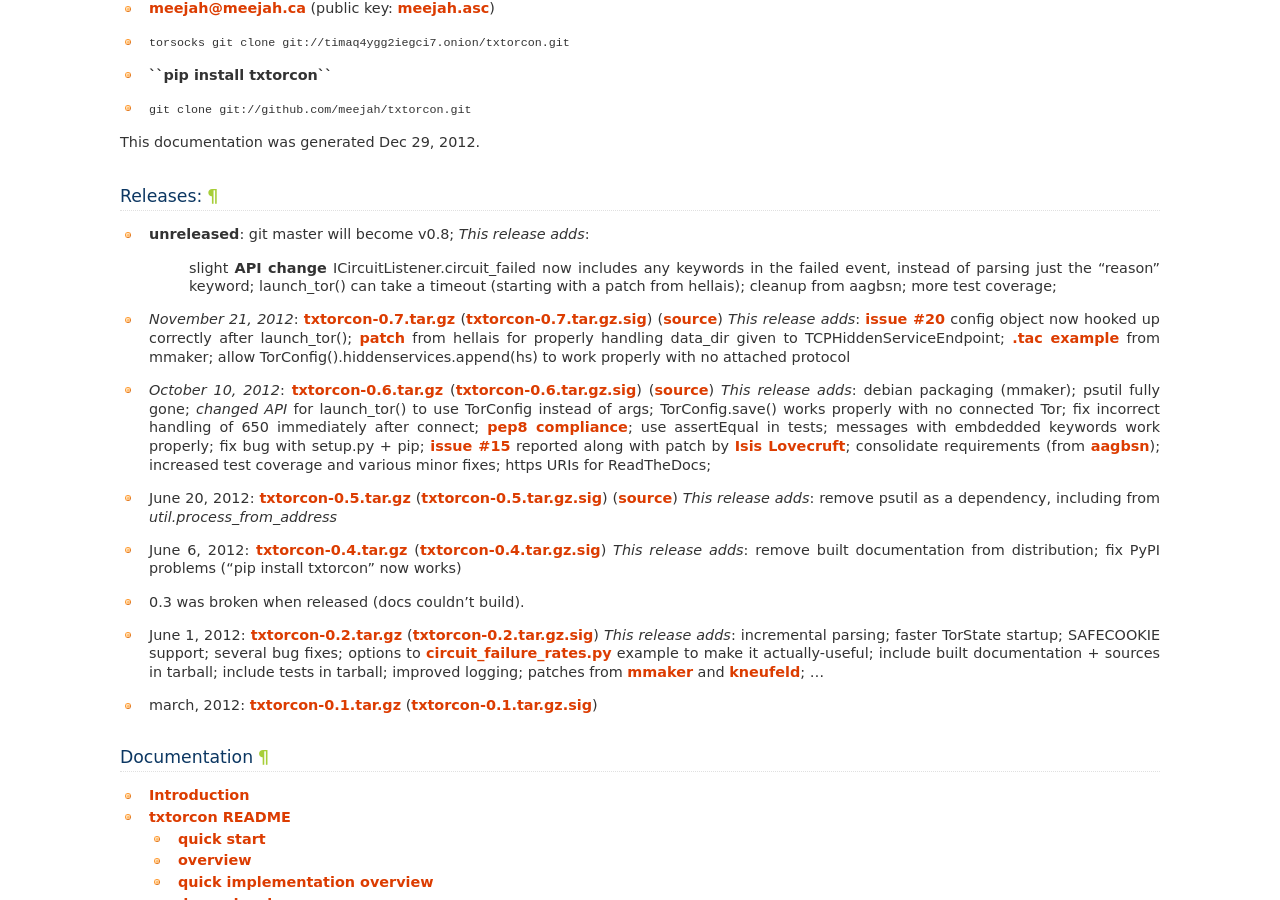
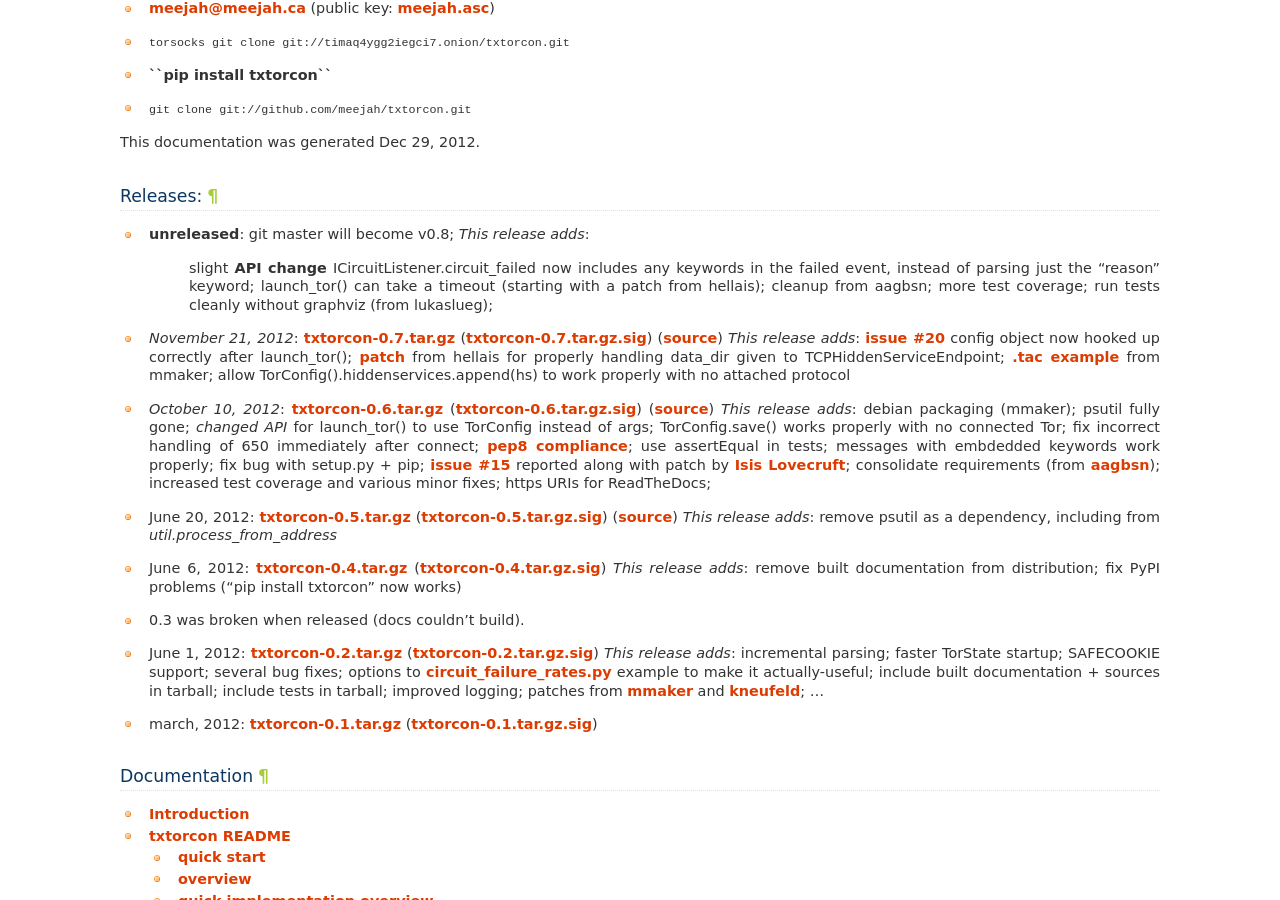
Before and after one commit to meejah/txtorcon, a Sphinx documentation site: the page built from docs/index.rst, in a window 1280 px wide and 900 px high, scrolled down 842 px. Built offline with Sphinx 7.4.7, drawn with Linux system fonts in a browser that asks for light colours.

Commit message:
note about graphviz cleanup

```diff
--- a/docs/index.rst
+++ b/docs/index.rst
@@ -52,6 +52,7 @@
    launch_tor() can take a timeout (starting with a patch from hellais);
    cleanup from aagbsn;
    more test coverage;
+   run tests cleanly without graphviz (from lukaslueg);
 
 - *November 21, 2012*: `txtorcon-0.7.tar.gz <https://timaq4ygg2iegci7.onion/txtorcon-0.7.tar.gz>`_ (`txtorcon-0.7.tar.gz.sig <https://timaq4ygg2iegci7.onion/txtorcon-0.7.tar.gz.sig>`_) (`source <https://github.com/meejah/txtorcon/tarball/v0.7>`_)
   *This release adds*:
```
